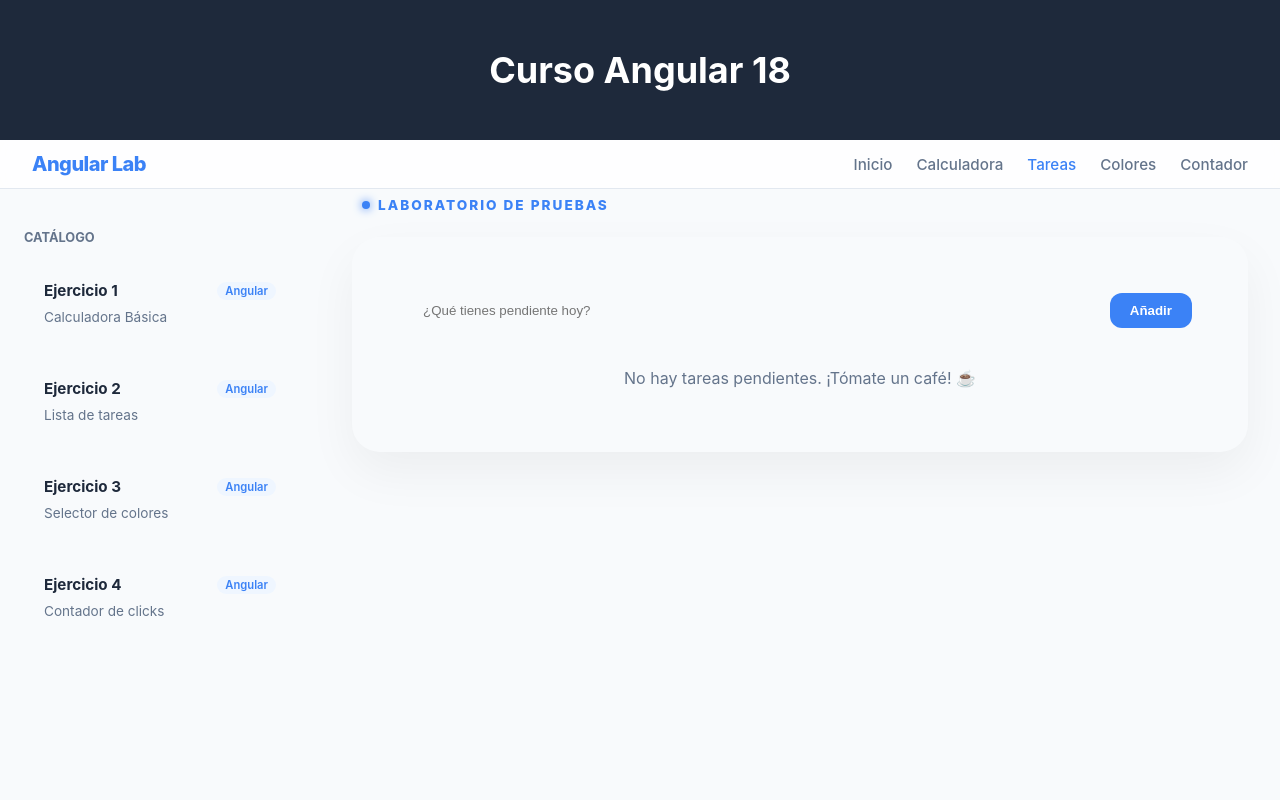
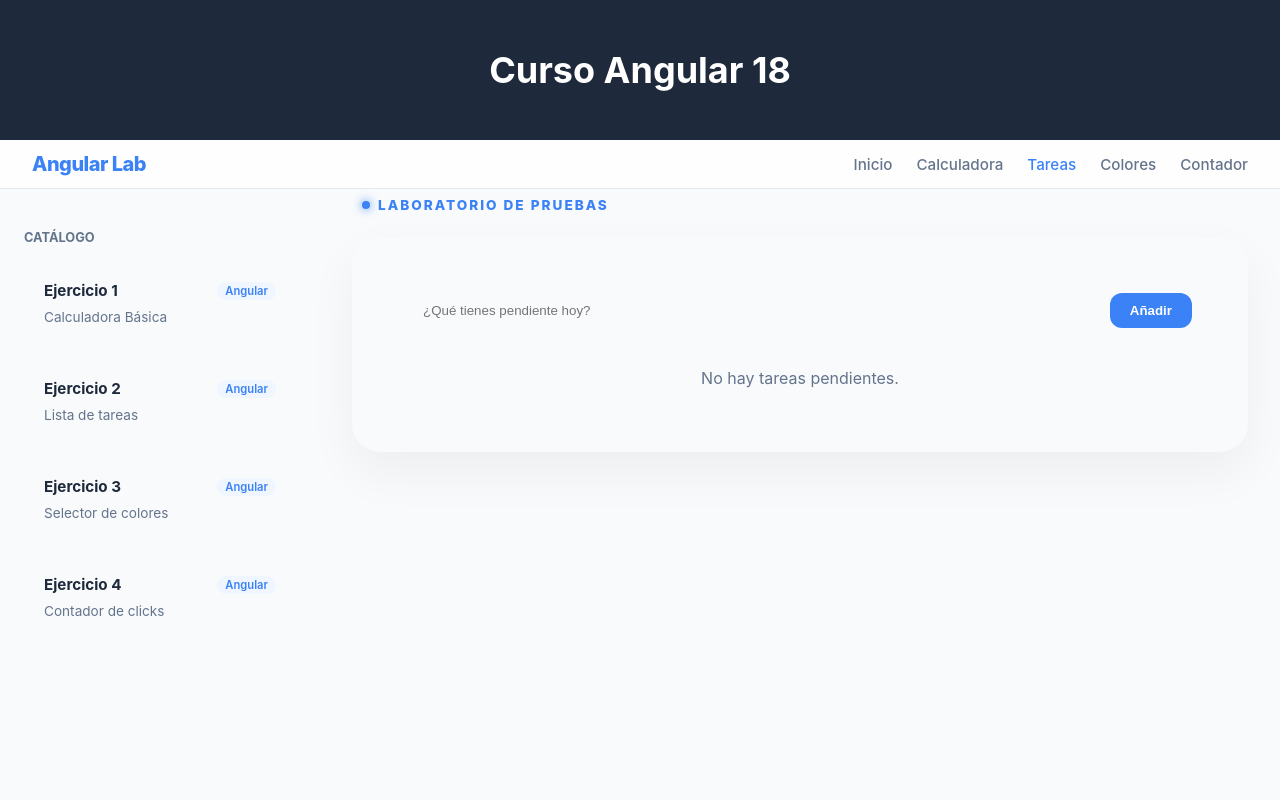
Before and after one commit to AlvaroSanchezPlexus/02-curso-angular-18, an Angular app: page /lista in a window 1280 px wide. Shown: the top 800 px of the page. Built offline with nearby package versions, Linux system fonts and the light colour scheme.

Commit message:
tercer commit

```diff
--- a/src/app/components/lista/lista.component.html
+++ b/src/app/components/lista/lista.component.html
@@ -15,7 +15,7 @@
     </div>
     } @empty {
     <p style="text-align: center; color: var(--text-muted)">
-      No hay tareas pendientes. ¡Tómate un café! ☕
+      No hay tareas pendientes.
     </p>
     }
   </div>
```
